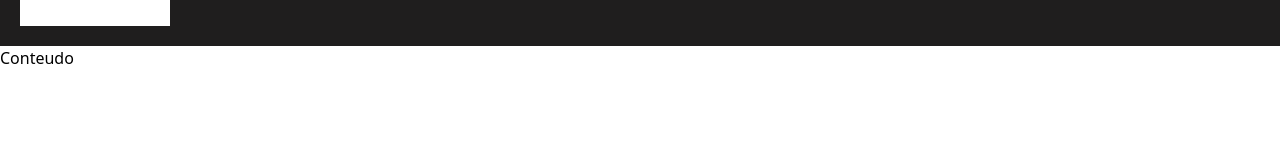
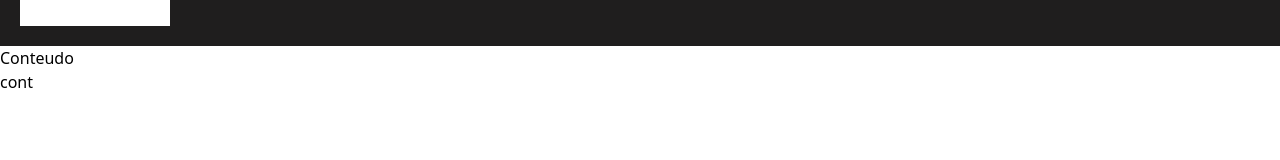
Before and after one commit to EnzoAntunesOliveira/next-cp3, a Next.js app: page / in a window 1280 px wide. Shown: the part 192-352 px from the top of the page. Built offline with nearby package versions, Linux system fonts and the light colour scheme.

Commit message:
salvando para fazer em casa

```diff
--- a/src/app/layout.tsx
+++ b/src/app/layout.tsx
@@ -22,6 +22,7 @@ export default function RootLayout({
         <Header/>
         {children}
         <Footer/>
+
         </body>
     </html>
   );
--- a/src/app/page.tsx
+++ b/src/app/page.tsx
@@ -1,7 +1,13 @@
+import CardFilm from "../components/CardFilm";
 export default function Home() {
-  return(
+  return (
     <main className="flex-auto">
       Conteudo
+      <CardFilm
+        title="Filme 1"
+        image="/Hobbite.jpg"
+        link="https://youtu.be/4AKkpnCKa2I?si=_ntAoMrR7C4-I1j2"
+      />
     </main>
-  )
+  );
 }
--- /dev/null
+++ b/src/components/CardFilm/index.tsx
@@ -0,0 +1,10 @@
+import {Props} from './interface';
+const cardFilm:React.FC<Props> = ({title,image,link}) => {
+    return (
+        <>
+        <div>cont</div>
+        </>
+    );
+};
+
+export default cardFilm;
--- /dev/null
+++ b/src/components/CardFilm/interface.tsx
@@ -0,0 +1,6 @@
+
+export interface Props {
+    title:string;
+    image:string;
+    link:string;
+}
```
Also changed, not shown: public/Hobbit.jpg (added).
